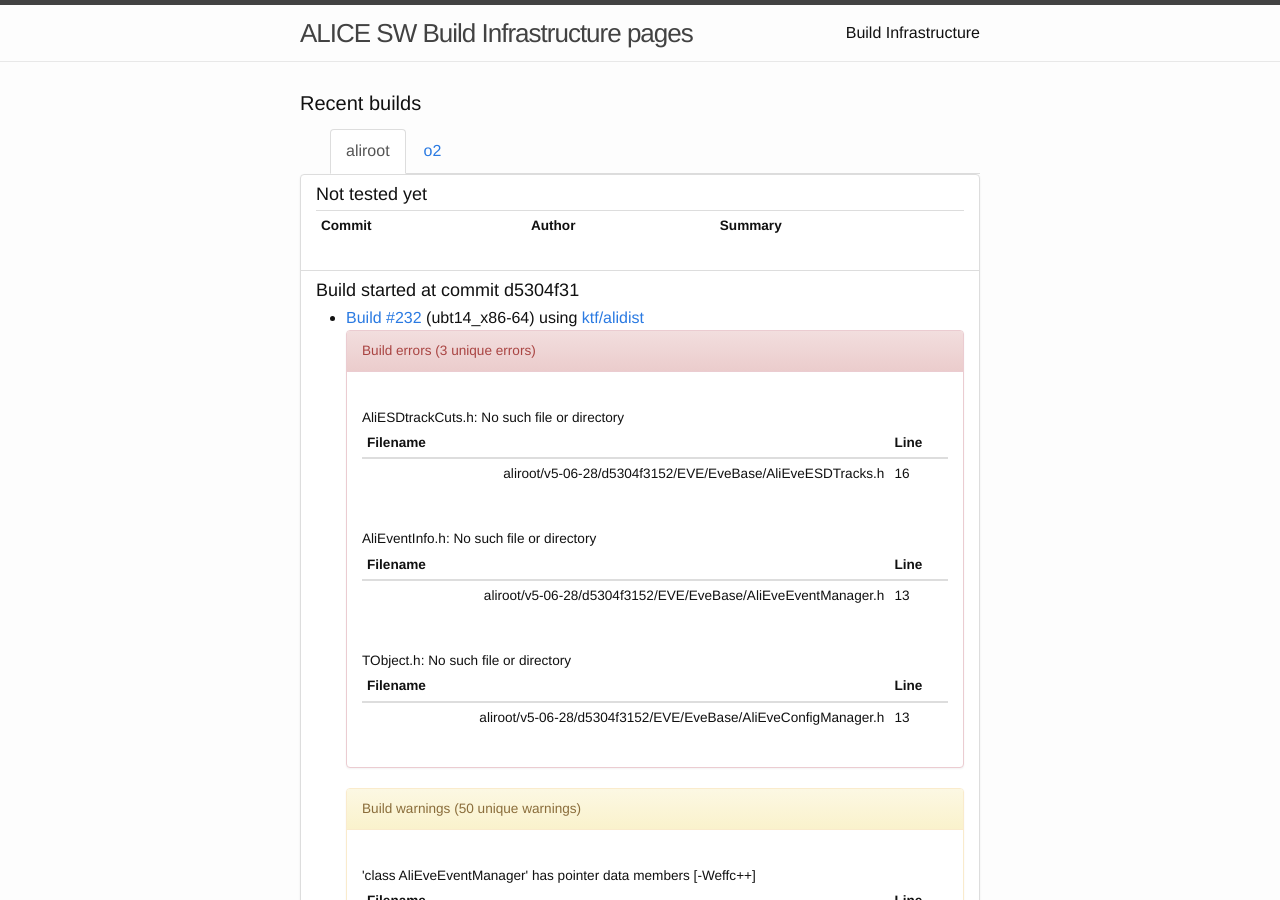
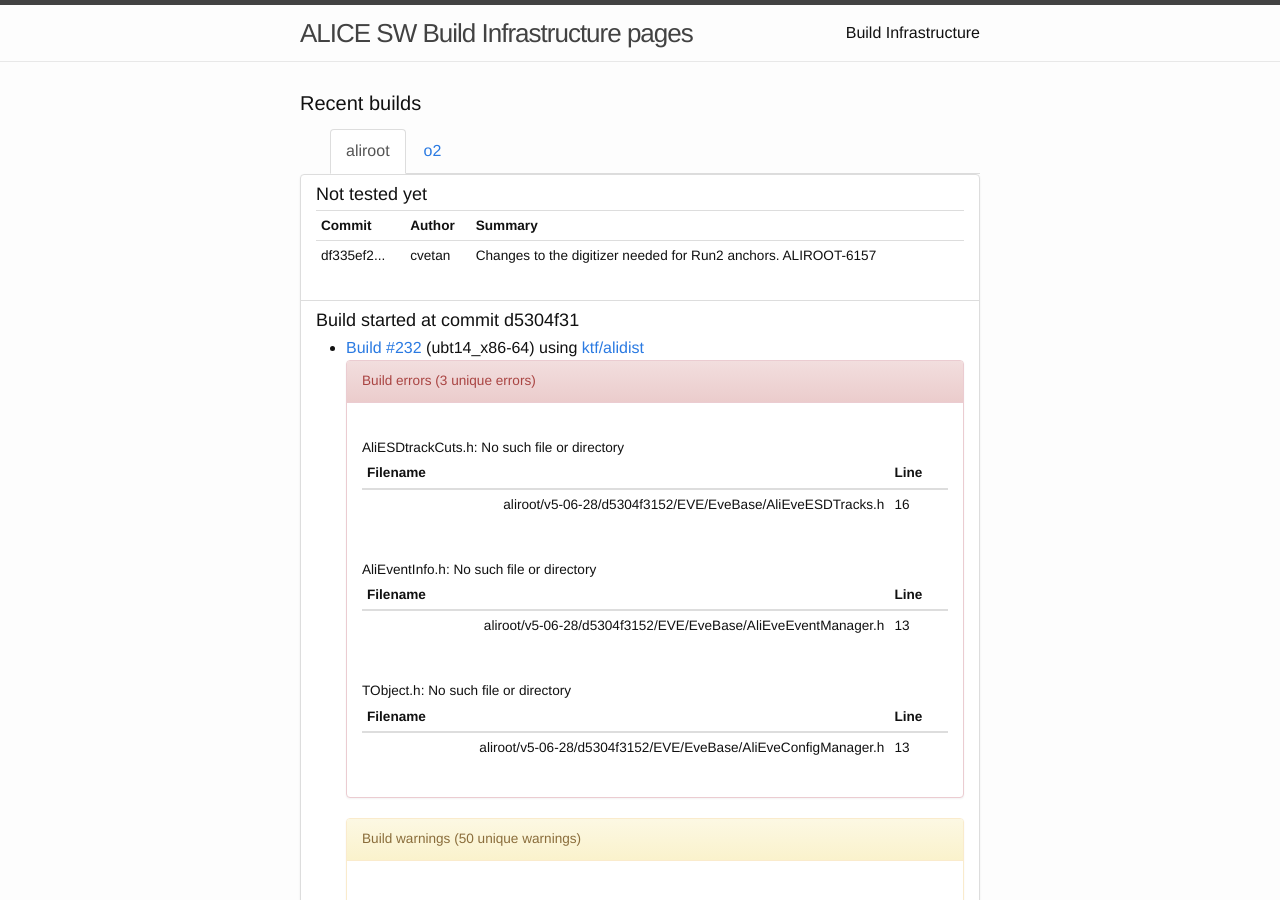
Before and after one commit to alisw/alisw.github.io, a Jekyll site: the page built from index.html, in a window 1280 px wide and 900 px high. Built offline with Jekyll 4.4.1, drawn with Linux system fonts in a browser that asks for light colours; nearby versions of some CDN libraries.

Commit message:
Updated results.

```diff
--- a/_data/commits-aliroot-master.yaml
+++ b/_data/commits-aliroot-master.yaml
@@ -1,3 +1,8 @@
+-
+ commit: "df335ef2e9211d29deaae9d4243b050fdcfb1496"
+ message: >-
+    Changes to the digitizer needed for Run2 anchors. ALIROOT-6157
+ author: !!str cvetan
 -
  commit: "d5304f31527c657b6ffb6c15ea2bd35aef48541e"
  message: >-
```
